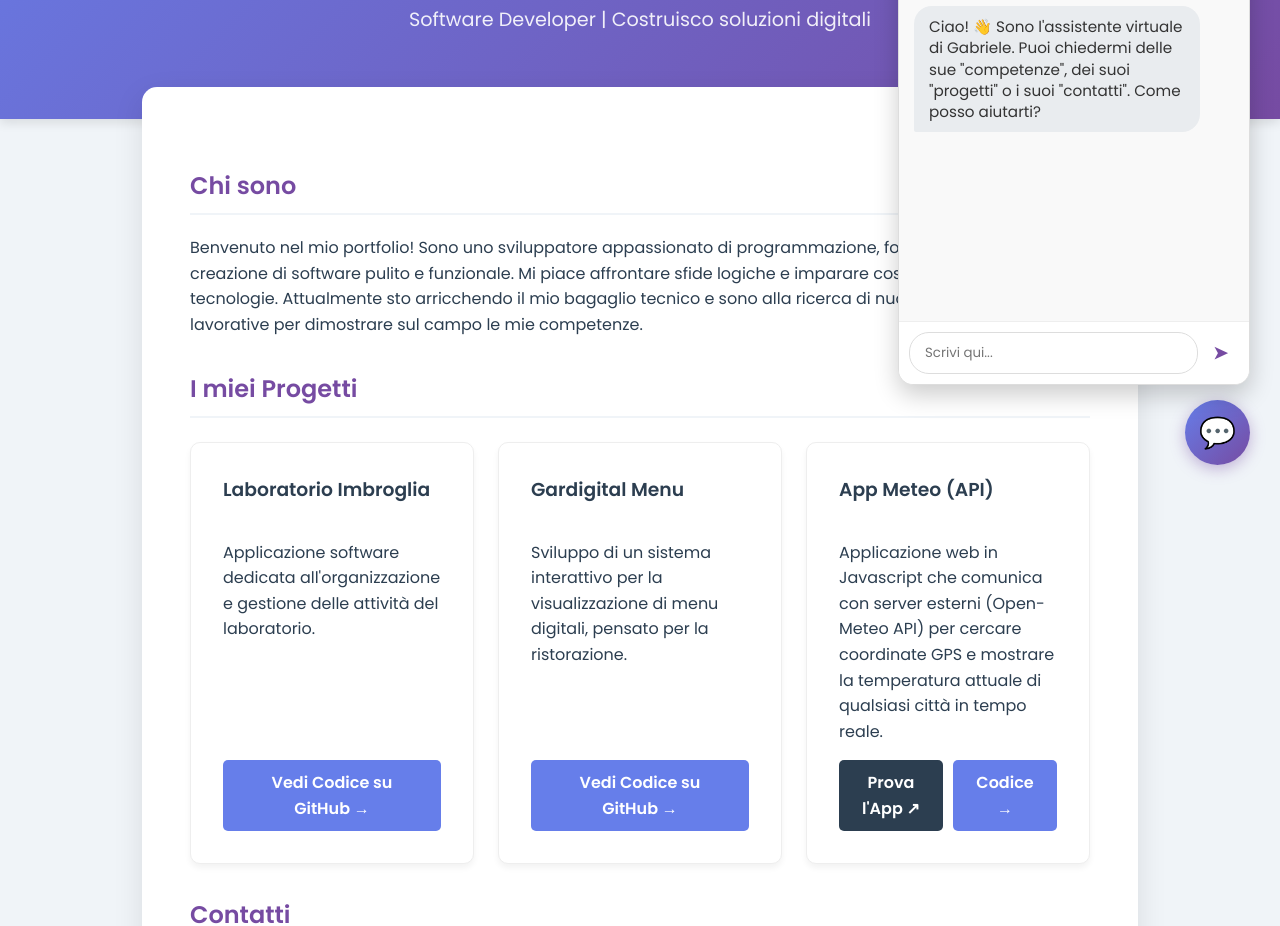
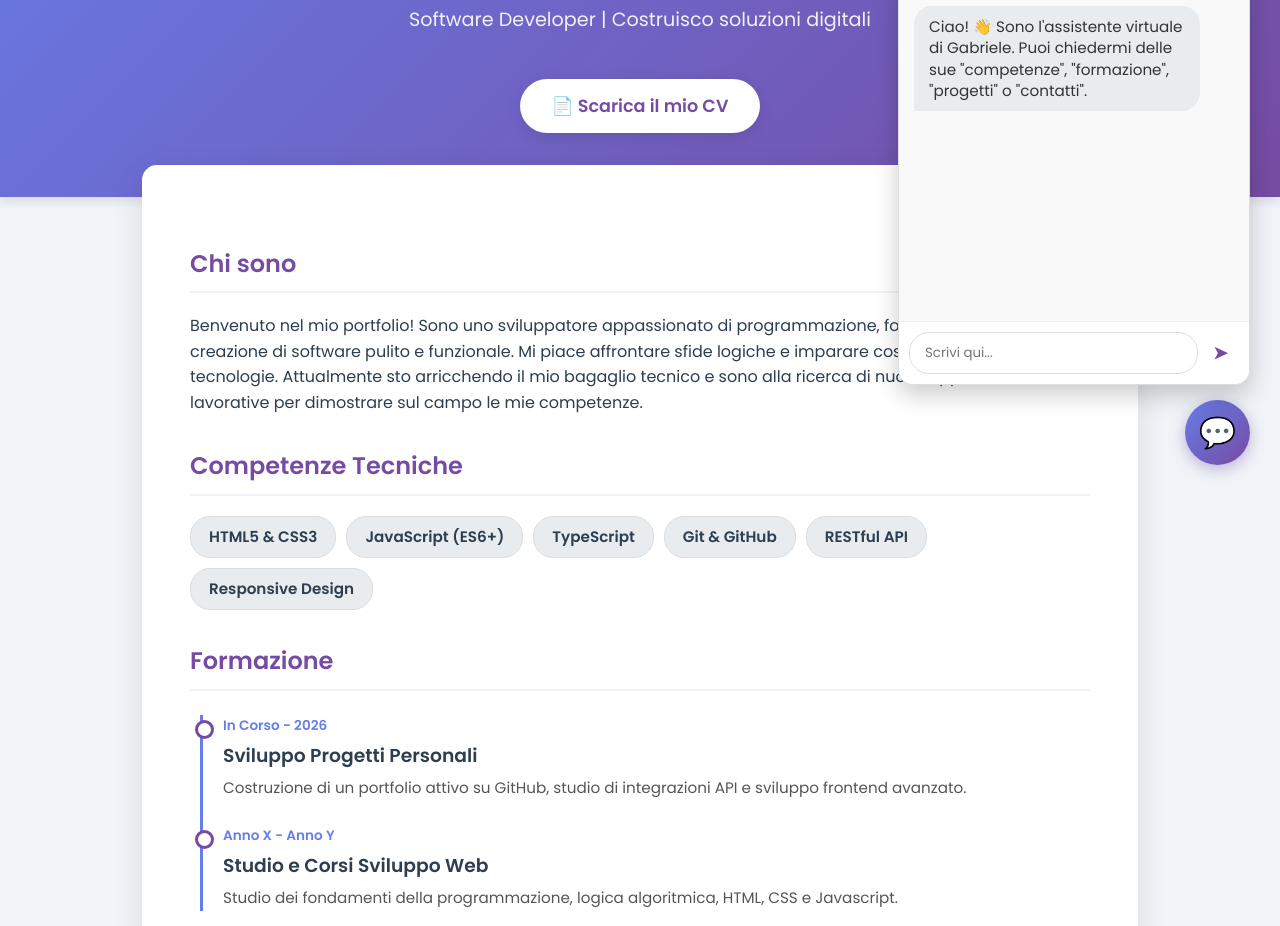
Before and after one commit to GabrieleRicci95/GabrieleRicci95.github.io, a plain HTML site: page index.html in a window 1280 px wide. Shown: the part 305-1231 px from the top of the page. Drawn offline with Linux system fonts and the light colour scheme.

Commit message:
Update index.html

```diff
--- a/index.html
+++ b/index.html
@@ -4,7 +4,6 @@
     <meta charset="UTF-8">
     <meta name="viewport" content="width=device-width, initial-scale=1.0">
     <title>Gabriele Ricci | Software Developer</title>
-    <!-- Font moderno da Google Fonts -->
     <link href="https://fonts.googleapis.com/css2?family=Poppins:wght@300;400;600&display=swap" rel="stylesheet">
     <style>
         /* --- STILI GENERALI --- */
@@ -39,15 +38,26 @@
             overflow: hidden;
             box-shadow: 0 4px 15px rgba(0,0,0,0.2);
         }
-        header h1 {
-            margin: 0;
-            font-size: 2.5rem;
+        header h1 { margin: 0; font-size: 2.5rem; font-weight: 600; }
+        header p { font-size: 1.2rem; opacity: 0.9; margin-top: 0.5rem; }
+        /* --- BOTTONE CV --- */
+        .btn-cv {
+            display: inline-block;
+            margin-top: 1.5rem;
+            background: white;
+            color: #764ba2 !important;
+            padding: 0.8rem 2rem;
+            border-radius: 50px;
             font-weight: 600;
+            font-size: 1.1rem;
+            text-decoration: none;
+            box-shadow: 0 4px 15px rgba(0,0,0,0.1);
+            transition: transform 0.3s, box-shadow 0.3s;
         }
-        header p {
-            font-size: 1.2rem;
-            opacity: 0.9;
-            margin-top: 0.5rem;
+        .btn-cv:hover {
+            transform: translateY(-3px);
+            box-shadow: 0 6px 20px rgba(0,0,0,0.2);
+            text-decoration: none !important;
         }
         /* --- CONTENITORE CENTRALE --- */
         .container {
@@ -64,6 +74,68 @@
             border-bottom: 2px solid #f0f4f8;
             padding-bottom: 0.5rem;
             margin-top: 2rem;
+        }
+        /* --- SKILLS --- */
+        .skills-container {
+            display: flex;
+            flex-wrap: wrap;
+            gap: 10px;
+            margin-top: 1rem;
+            margin-bottom: 1rem;
+        }
+        .skill-tag {
+            background: #e9ecef;
+            color: #2c3e50;
+            padding: 8px 18px;
+            border-radius: 20px;
+            font-weight: 600;
+            font-size: 0.95rem;
+            border: 1px solid #ddd;
+            transition: all 0.3s;
+        }
+        .skill-tag:hover {
+            background: #667eea;
+            color: white;
+            border-color: #667eea;
+            transform: translateY(-2px);
+        }
+        /* --- TIMELINE FORMAZIONE --- */
+        .timeline {
+            border-left: 3px solid #667eea;
+            padding-left: 20px;
+            margin-top: 1.5rem;
+            margin-bottom: 2rem;
+            margin-left: 10px;
+        }
+        .timeline-item {
+            margin-bottom: 1.5rem;
+            position: relative;
+        }
+        .timeline-item::before {
+            content: '';
+            position: absolute;
+            left: -28px;
+            top: 5px;
+            width: 13px;
+            height: 13px;
+            background: #fff;
+            border: 3px solid #764ba2;
+            border-radius: 50%;
+        }
+        .timeline-date {
+            font-size: 0.85rem;
+            color: #667eea;
+            font-weight: 600;
+        }
+        .timeline-title {
+            margin: 5px 0 0 0;
+            font-weight: 600;
+            color: #2c3e50;
+        }
+        .timeline-desc {
+            margin: 5px 0 0 0;
+            font-size: 0.95rem;
+            color: #555;
         }
         /* --- CARD DEI PROGETTI --- */
         .project-grid {
@@ -87,10 +159,7 @@
             box-shadow: 0 12px 20px rgba(0,0,0,0.1);
             border-color: #667eea;
         }
-        .project-card h3 {
-            margin-top: 0;
-            color: #2c3e50;
-        }
+        .project-card h3 { margin-top: 0; color: #2c3e50; }
         .project-link {
             margin-top: auto;
             display: inline-block;
@@ -101,18 +170,9 @@
             text-align: center;
             transition: background 0.3s;
         }
-        .project-link:hover {
-            background: #764ba2;
-            text-decoration: none !important;
-        }
-        a {
-            color: #667eea;
-            text-decoration: none;
-            font-weight: 600;
-        }
-        a:hover {
-            text-decoration: underline;
-        }
+        .project-link:hover { background: #764ba2; text-decoration: none !important; }
+        a { color: #667eea; text-decoration: none; font-weight: 600; }
+        a:hover { text-decoration: underline; }
         /* --- CONTATTI --- */
         .contact-list {
             list-style: none;
@@ -151,9 +211,7 @@
             transition: transform 0.3s;
             z-index: 1000;
         }
-        #chat-button:hover {
-            transform: scale(1.1) rotate(10deg);
-        }
+        #chat-button:hover { transform: scale(1.1) rotate(10deg); }
         #chat-window {
             display: none;
             position: fixed;
@@ -220,9 +278,7 @@
             outline: none;
             font-family: inherit;
         }
-        #chat-input:focus {
-            border-color: #667eea;
-        }
+        #chat-input:focus { border-color: #667eea; }
         #send-btn {
             background: transparent;
             color: #764ba2;
@@ -232,9 +288,7 @@
             font-weight: bold;
             font-size: 1.1rem;
         }
-        #send-btn:hover {
-            color: #667eea;
-        }
+        #send-btn:hover { color: #667eea; }
         @media (max-width: 768px) {
             .container { width: 95%; padding: 1.5rem; margin-top: -1rem; }
             #chat-window { width: 90%; right: 5%; bottom: 100px; }
@@ -244,18 +298,41 @@
 </head>
 <body>
     <header>
-        <div class="profile-pic">
-            GR
-        </div>
+        <div class="profile-pic">GR</div>
         <h1>Gabriele Ricci</h1>
         <p>Software Developer | Costruisco soluzioni digitali</p>
+        <!-- BOTTONE SCARICA CV -->
+        <a href="CV_Gabriele_Ricci_2026.pdf" target="_blank" class="btn-cv">📄 Scarica il mio CV</a>
     </header>
     <div class="container">
 
         <h2>Chi sono</h2>
         <p>Benvenuto nel mio portfolio! Sono uno sviluppatore appassionato di programmazione, focalizzato sulla creazione di software pulito e funzionale. Mi piace affrontare sfide logiche e imparare costantemente nuove tecnologie. Attualmente sto arricchendo il mio bagaglio tecnico e sono alla ricerca di nuove opportunità lavorative per dimostrare sul campo le mie competenze.</p>
+        <!-- SEZIONE COMPETENZE TECNICHE -->
+        <h2>Competenze Tecniche</h2>
+        <div class="skills-container">
+            <span class="skill-tag">HTML5 & CSS3</span>
+            <span class="skill-tag">JavaScript (ES6+)</span>
+            <span class="skill-tag">TypeScript</span>
+            <span class="skill-tag">Git & GitHub</span>
+            <span class="skill-tag">RESTful API</span>
+            <span class="skill-tag">Responsive Design</span>
+        </div>
+        <!-- SEZIONE FORMAZIONE -->
+        <h2>Formazione</h2>
+        <div class="timeline">
+            <div class="timeline-item">
+                <div class="timeline-date">In Corso - 2026</div>
+                <h3 class="timeline-title">Sviluppo Progetti Personali</h3>
+                <p class="timeline-desc">Costruzione di un portfolio attivo su GitHub, studio di integrazioni API e sviluppo frontend avanzato.</p>
+            </div>
+            <div class="timeline-item">
+                <div class="timeline-date">Anno X - Anno Y</div>
+                <h3 class="timeline-title">Studio e Corsi Sviluppo Web</h3>
+                <p class="timeline-desc">Studio dei fondamenti della programmazione, logica algoritmica, HTML, CSS e Javascript.</p>
+            </div>
+        </div>
         <h2>I miei Progetti</h2>
-
         <div class="project-grid">
             <!-- PROGETTO 1 -->
             <div class="project-card">
@@ -270,16 +347,19 @@
                 <a href="https://github.com/GabrieleRicci95/gardigital-menu" target="_blank" class="project-link">Vedi Codice su GitHub &rarr;</a>
             </div>
 
-            <!-- PROGETTO 3: APP METEO -->
+            <!-- PROGETTO 3 -->
             <div class="project-card">
                 <h3>App Meteo (API)</h3>
-                <p>Applicazione web in Javascript che comunica con server esterni (Open-Meteo API) per cercare coordinate GPS e mostrare la temperatura attuale di qualsiasi città in tempo reale.</p>
-
-                <!-- Due bottoni per l'app meteo -->
+                <p>Dashboard meteorologica moderna in JS. Comunica con le API di Open-Meteo per mostrare dati dinamici, previsioni a 7 giorni e immagini di sfondo reali in base alla città.</p>
                 <div style="display: flex; gap: 10px; margin-top: auto;">
                     <a href="https://gabrielericci95.github.io/app-meteo/" target="_blank" class="project-link" style="flex: 1; background: #2c3e50;">Prova l'App ↗</a>
                     <a href="https://github.com/GabrieleRicci95/app-meteo" target="_blank" class="project-link" style="flex: 1;">Codice &rarr;</a>
                 </div>
+            </div>
+            <!-- SPAZIO PER IL PROGETTO 4 (in arrivo) -->
+            <div class="project-card" style="border: 2px dashed #ccc; background: #fafafa;">
+                <h3 style="color: #999;">Nuovo Progetto</h3>
+                <p style="color: #999;">L'App "Gestore Finanze" con memoria dati è attualmente in fase di sviluppo...</p>
             </div>
         </div>
         <h2>Contatti</h2>
@@ -291,15 +371,13 @@
             <li>💻 <a href="https://github.com/GabrieleRicci95" target="_blank">GitHub</a></li>
         </ul>
     </div>
-    <!-- --- STRUTTURA HTML DEL CHATBOT --- -->
+    <!-- CHATBOT HTML -->
     <button id="chat-button">💬</button>
     <div id="chat-window">
-        <div class="chat-header">
-            Assistente di Gabriele 🤖
-        </div>
+        <div class="chat-header">Assistente di Gabriele 🤖</div>
         <div class="chat-body" id="chat-body">
             <div class="chat-message bot-message">
-                Ciao! 👋 Sono l'assistente virtuale di Gabriele. Puoi chiedermi delle sue "competenze", dei suoi "progetti" o i suoi "contatti". Come posso aiutarti?
+                Ciao! 👋 Sono l'assistente virtuale di Gabriele. Puoi chiedermi delle sue "competenze", "formazione", "progetti" o "contatti".
             </div>
         </div>
         <div class="chat-input-area">
@@ -307,24 +385,16 @@
             <button id="send-btn" onclick="sendMessage()">➤</button>
         </div>
     </div>
-    <!-- --- LOGICA JAVASCRIPT DEL CHATBOT --- -->
+    <!-- CHATBOT JS -->
     <script>
         const chatButton = document.getElementById('chat-button');
         const chatWindow = document.getElementById('chat-window');
         const chatBody = document.getElementById('chat-body');
         const chatInput = document.getElementById('chat-input');
         chatButton.addEventListener('click', () => {
-            if (chatWindow.style.display === 'none' || chatWindow.style.display === '') {
-                chatWindow.style.display = 'flex';
-            } else {
-                chatWindow.style.display = 'none';
-            }
+            chatWindow.style.display = (chatWindow.style.display === 'none' || chatWindow.style.display === '') ? 'flex' : 'none';
         });
-        function handleKeyPress(e) {
-            if (e.key === 'Enter') {
-                sendMessage();
-            }
-        }
+        function handleKeyPress(e) { if (e.key === 'Enter') sendMessage(); }
         function sendMessage() {
             const userText = chatInput.value.trim();
             if (userText === '') return;
@@ -343,19 +413,12 @@
             chatBody.scrollTop = chatBody.scrollHeight;
         }
         function getBotResponse(input) {
-            if (input.includes('ciao') || input.includes('salve') || input.includes('buongiorno')) {
-                return 'Ciao! Grazie per aver visitato questo portfolio. Cosa vorresti sapere su Gabriele?';
-            }
-            if (input.includes('competenze') || input.includes('linguaggi') || input.includes('tecnologie') || input.includes('sai fare')) {
-                return 'Gabriele è uno sviluppatore focalizzato sulla creazione di gestionali e applicazioni web robuste (come Gardigital Menu). Impara velocemente e si adatta a nuove tecnologie!';
-            }
-            if (input.includes('contatt') || input.includes('email') || input.includes('telefono') || input.includes('chiama') || input.includes('numero')) {
-                return 'Certo! Puoi chiamare Gabriele al numero 380 75 44 502, scrivergli una mail a gabrielericci234@gmail.com, oppure tramite il suo profilo LinkedIn (trovi i bottoni sulla pagina).';
-            }
-            if (input.includes('progetti') || input.includes('lavori') || input.includes('meteo')) {
-                return 'Attualmente i progetti principali sono "Laboratorio Imbroglia", "Gardigital Menu" e una nuovissima "App Meteo" basata su API. Provala subito, la trovi qui sulla pagina!';
-            }
-            return 'Interessante! Sono un bot ancora in addestramento, quindi ti consiglio di usare la sezione Contatti per parlare direttamente con Gabriele!';
+            if (input.includes('ciao') || input.includes('salve')) return 'Ciao! Grazie per aver visitato questo portfolio.';
+            if (input.includes('competenze') || input.includes('linguaggi')) return 'Gabriele usa HTML, CSS, Javascript, TypeScript, e sa gestire le chiamate API e versionare il codice con Git/GitHub.';
+            if (input.includes('formazione') || input.includes('scuola')) return 'Gabriele è costantemente in formazione, dedicandosi a corsi di sviluppo web e costruendo progetti pratici visibili qui sul portfolio.';
+            if (input.includes('contatt')) return 'Puoi chiamare Gabriele al 380 75 44 502, oppure usare la mail o LinkedIn.';
+            if (input.includes('progetti') || input.includes('lavori')) return 'Ha creato un gestionale (Imbroglia), un Menu Digitale, e una Dashboard Meteo avanzata. Presto arriverà anche un Gestore Finanze!';
+            return 'Interessante! Usa la sezione Contatti per parlare direttamente con Gabriele!';
         }
     </script>
 </body>
```
